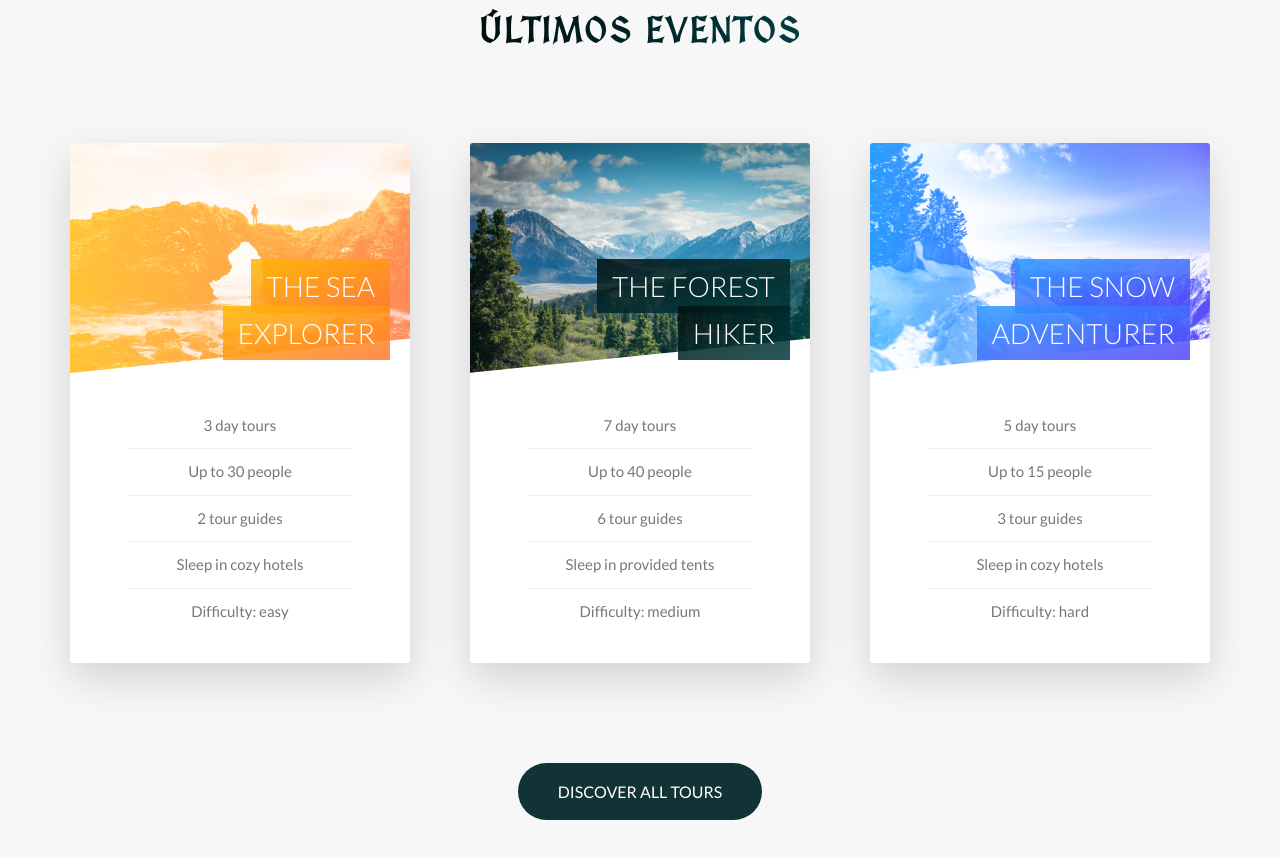
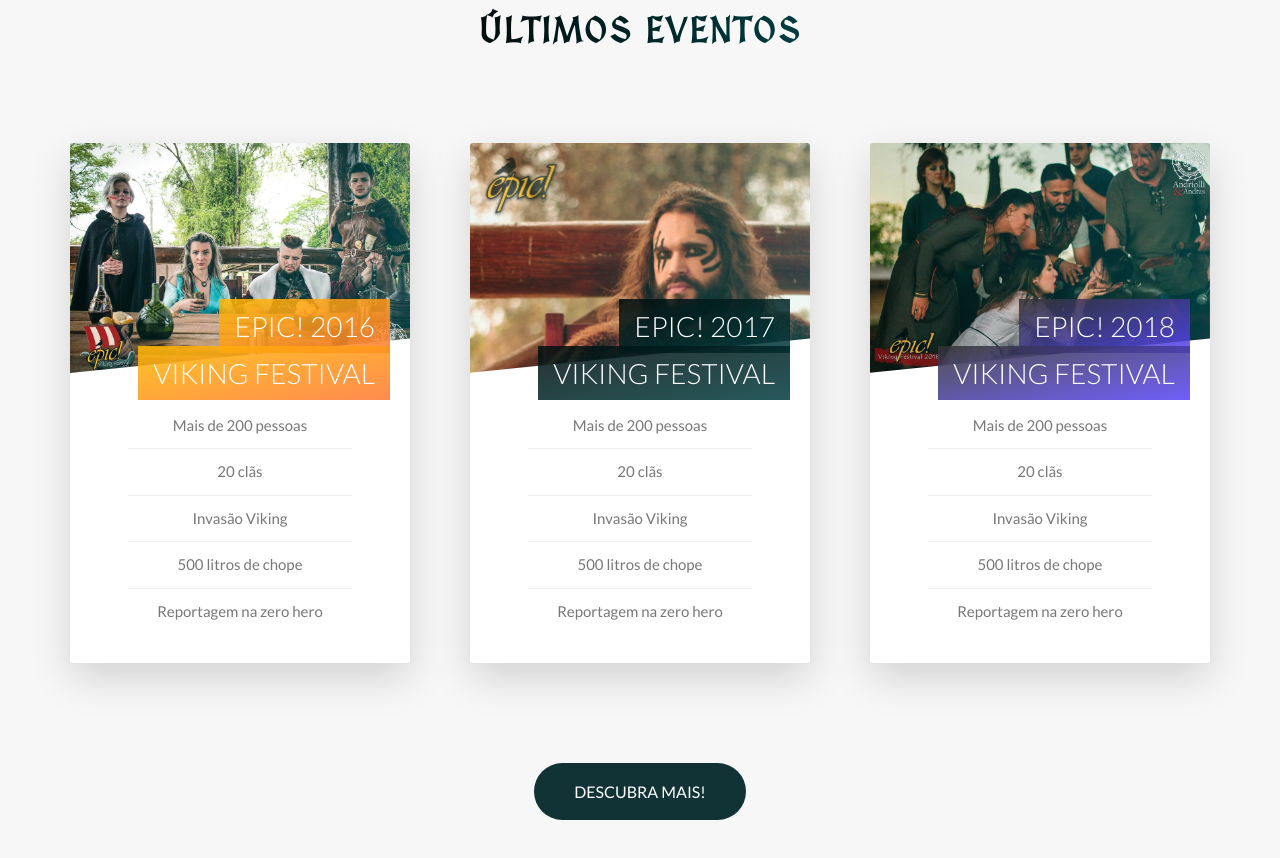
Before and after one commit to DouglasSilv/Viking-Epic-Festival, a website: page index.html in a window 1280 px wide. Shown: the part 2226-3084 px from the top of the page. Drawn offline with Linux system fonts and the light colour scheme.

Commit message:
adicona ultimos eventos

```diff
--- a/index.html
+++ b/index.html
@@ -28,7 +28,7 @@
                 <ul class="navigation__list">
                     <li class="navigation__item"><a href="#about" class="navigation__link"><span>01</span>Sobre</a></li>
                     <li class="navigation__item"><a href="#calendar" class="navigation__link"><span>02</span>próximos Eventos</a></li>
-                    <li class="navigation__item"><a href="#" class="navigation__link"><span>03</span>Popular tours</a></li>
+                    <li class="navigation__item"><a href="#events" class="navigation__link"><span>03</span>últimos Eventos</a></li>
                     <li class="navigation__item"><a href="#" class="navigation__link"><span>04</span>Stories</a></li>
                     <li class="navigation__item"><a href="#" class="navigation__link"><span>05</span>Book now</a></li>
                 </ul>
@@ -96,15 +96,15 @@
                         próximos Eventos
                     </h2>
                 </div>
-                <div class="u-align-contente-center">
+                <div class="u-align-content-center">
                     <div class="calendar-box">
                         <h3 class="heading-tertiary u-margin-bottom-small">Epic! 2019 - Viking Festival</h3>
                         <div class="calendar-box--row u-margin-bottom-small">
                             <div class="col">
-                                <p><strong><span class="u-text-color-primary">Data:</span></strong> 05/10</p>
+                                <p><strong><span class="u-text-color-primary">Data:</span></strong> 05/10 - 11:00 às 23:00</p>
                                 <p>
                                     <strong><span class="u-text-color-primary">Local:</span></strong>
-                                    Parque Municiapl de Eventos
+                                    Parque Municipal de Eventos
                                     <br>
                                     Charqueadas/RS
                                     <a href="https://www.google.com/maps/place/Parque+Municipal+de+Eventos+de+Charqueadas/@-29.9555852,-51.605798,15z/data=!4m2!3m1!1s0x0:0xdedca0f8d68d51e9?sa=X&ved=2ahUKEwiUrciJ-djkAhXOIbkGHXhoD50Q_BIwE3oECAoQCA" target="_blank" class="btn-text">Mapa &rarr;</a>
@@ -119,7 +119,7 @@
                     </div>
                 </div>
             </section>
-            <section class="section-tours">
+            <section class="section-tours" id="events">
                 <div class="u-center-text u-margin-bottom-big">
                     <h2 class="heading-secondary">
                         últimos Eventos
@@ -133,26 +133,22 @@
                                 <div class="card__picture card__picture--1">
                                     &nbsp;
                                 </div>
-                                <h4 class="card__heading">
-                                    <span class="card__heading-span card__heading-span--1">The Sea Explorer</span>
+                                <h4 class="card__heading u-margin-top-medium">
+                                    <span class="card__heading-span card__heading-span--1">Epic! 2016 Viking Festival</span>
                                 </h4>
                                 <div class="card__details">
                                     <ul>
-                                        <li>3 day tours</li>
-                                        <li>Up to 30 people</li>
-                                        <li>2 tour guides</li>
-                                        <li>Sleep in cozy hotels</li>
-                                        <li>Difficulty: easy</li>
+                                        <li>Mais de 200 pessoas</li>
+                                        <li>20 clãs</li>
+                                        <li>Invasão Viking</li>
+                                        <li>500 litros de chope</li>
+                                        <li>Reportagem na zero hero</li>
                                     </ul>
                                 </div>
                             </div>
                             <div class="card__side card__side--back card__side--back-1">
                                 <div class="card__cta">
-                                    <div class="card__price-box">
-                                        <p class="card__price-only">Only</p>
-                                        <p class="card__price-value">$297</p>
-                                    </div>
-                                    <a href="#" class="btn btn--white">Book now!</a>
+                                    <a href="https://m.facebook.com/epicfestivalspage/photos/?tab=album&album_id=668617763293290&ref=page_internal" target="_blank" class="btn btn--white">Veja mais!</a>
                                 </div>
                             </div>
                         </div>
@@ -163,26 +159,22 @@
                                 <div class="card__picture card__picture--2">
                                     &nbsp;
                                 </div>
-                                <h4 class="card__heading">
-                                    <span class="card__heading-span card__heading-span--2">The Forest Hiker</span>
+                                <h4 class="card__heading u-margin-top-medium">
+                                    <span class="card__heading-span card__heading-span--2">Epic! 2017 Viking Festival</span>
                                 </h4>
                                 <div class="card__details">
                                     <ul>
-                                        <li>7 day tours</li>
-                                        <li>Up to 40 people</li>
-                                        <li>6 tour guides</li>
-                                        <li>Sleep in provided tents</li>
-                                        <li>Difficulty: medium</li>
+                                        <li>Mais de 200 pessoas</li>
+                                        <li>20 clãs</li>
+                                        <li>Invasão Viking</li>
+                                        <li>500 litros de chope</li>
+                                        <li>Reportagem na zero hero</li>
                                     </ul>
                                 </div>
                             </div>
                             <div class="card__side card__side--back card__side--back-2">
                                 <div class="card__cta">
-                                    <div class="card__price-box">
-                                        <p class="card__price-only">Only</p>
-                                        <p class="card__price-value">$497</p>
-                                    </div>
-                                    <a href="#" class="btn btn--white">Book now!</a>
+                                    <a href="https://m.facebook.com/epicfestivalspage/photos/?tab=album&album_id=879478942207170&ref=page_internal" target="_blank" class="btn btn--white">Veja mais!</a>
                                 </div>
                             </div>
                         </div>
@@ -193,33 +185,29 @@
                                 <div class="card__picture card__picture--3">
                                     &nbsp;
                                 </div>
-                                <h4 class="card__heading">
-                                    <span class="card__heading-span card__heading-span--3">The Snow Adventurer</span>
+                                <h4 class="card__heading u-margin-top-medium">
+                                    <span class="card__heading-span card__heading-span--3">Epic! 2018 Viking Festival</span>
                                 </h4>
                                 <div class="card__details">
                                     <ul>
-                                        <li>5 day tours</li>
-                                        <li>Up to 15 people</li>
-                                        <li>3 tour guides</li>
-                                        <li>Sleep in cozy hotels</li>
-                                        <li>Difficulty: hard</li>
+                                        <li>Mais de 200 pessoas</li>
+                                        <li>20 clãs</li>
+                                        <li>Invasão Viking</li>
+                                        <li>500 litros de chope</li>
+                                        <li>Reportagem na zero hero</li>
                                     </ul>
                                 </div>
                             </div>
                             <div class="card__side card__side--back card__side--back-3">
                                 <div class="card__cta">
-                                    <div class="card__price-box">
-                                        <p class="card__price-only">Only</p>
-                                        <p class="card__price-value">$897</p>
-                                    </div>
-                                    <a href="#" class="btn btn--white">Book now!</a>
+                                    <a href="https://m.facebook.com/epicfestivalspage/photos/?tab=album&album_id=1117495865072142&ref=page_internal" target="_blank" class="btn btn--white">Veja mais!</a>
                                 </div>
                             </div>
                         </div>
                     </div>
                 </div>
                 <div class="u-center-text u-margin-top-huge">
-                    <a href="#" class="btn btn--green">Discover all tours</a>
+                    <a href="https://m.facebook.com/epicfestivalspage/photos/?ref=page_internal&mt_nav=0" target="_blank" class="btn btn--green">Descubra mais!</a>
                 </div>
             </section>
 
--- a/sass/base/_utilities.scss
+++ b/sass/base/_utilities.scss
@@ -20,6 +20,10 @@
     margin-top: 1.5rem !important;
 }
 
+.u-margin-top-medium {
+    margin-top: 4rem !important;
+}
+
 .u-margin-top-huge {
     margin-top: 10rem !important;
 }
@@ -28,7 +32,7 @@
     color: $color-grey-light-1;
 }
 
-.u-align-contente-center {
+.u-align-content-center {
     justify-content: center;
     display: flex;
 }
--- a/sass/components/_card.scss
+++ b/sass/components/_card.scss
@@ -32,7 +32,7 @@
             }
 
             &-3 {
-                background-image: linear-gradient(to right, $color-tertiary-light, $color-tertiary-dark);
+                background-image: linear-gradient(to right, $color-grey-dark-3, $color-tertiary-dark);
             }
         }
     }
@@ -54,15 +54,15 @@
         -webkit-clip-path: polygon(0 0, 100% 0, 100% 85%, 0 100%);
 
         &--1 {
-            background-image: linear-gradient(to right, $color-secondary-light, $color-secondary-dark), url(../img/nat-5.jpg);
+            background-image: linear-gradient(to right, $color-primary-dark, $color-primary-green), url(../img/epic2016.jpg);
         }
 
         &--2 {
-            background-image: linear-gradient(to right, $color-primary-dark, $color-primary-green), url(../img/nat-6.jpg);
+            background-image: linear-gradient(to right, $color-primary-dark, $color-primary-green), url(../img/epic2017.jpg);
         }
 
         &--3 {
-            background-image: linear-gradient(to right, $color-tertiary-light, $color-tertiary-dark), url(../img/nat-7.jpg);
+            background-image: linear-gradient(to right, $color-primary-dark, $color-primary-green), url(../img/epic2018.jpg);
         }
     }
 
@@ -91,7 +91,7 @@
         }
 
         &--3 {
-            background-image: linear-gradient(to right bottom, rgba($color-tertiary-light, .85), rgba($color-tertiary-dark, .85));
+            background-image: linear-gradient(to right bottom, rgba($color-grey-dark-3, .85), rgba($color-tertiary-dark, .85));
         }
     }
 
```
Also changed, not shown: css/style.css, img/epic2016.jpg (added), img/epic2017.jpg (added), img/epic2018.jpg (added).
